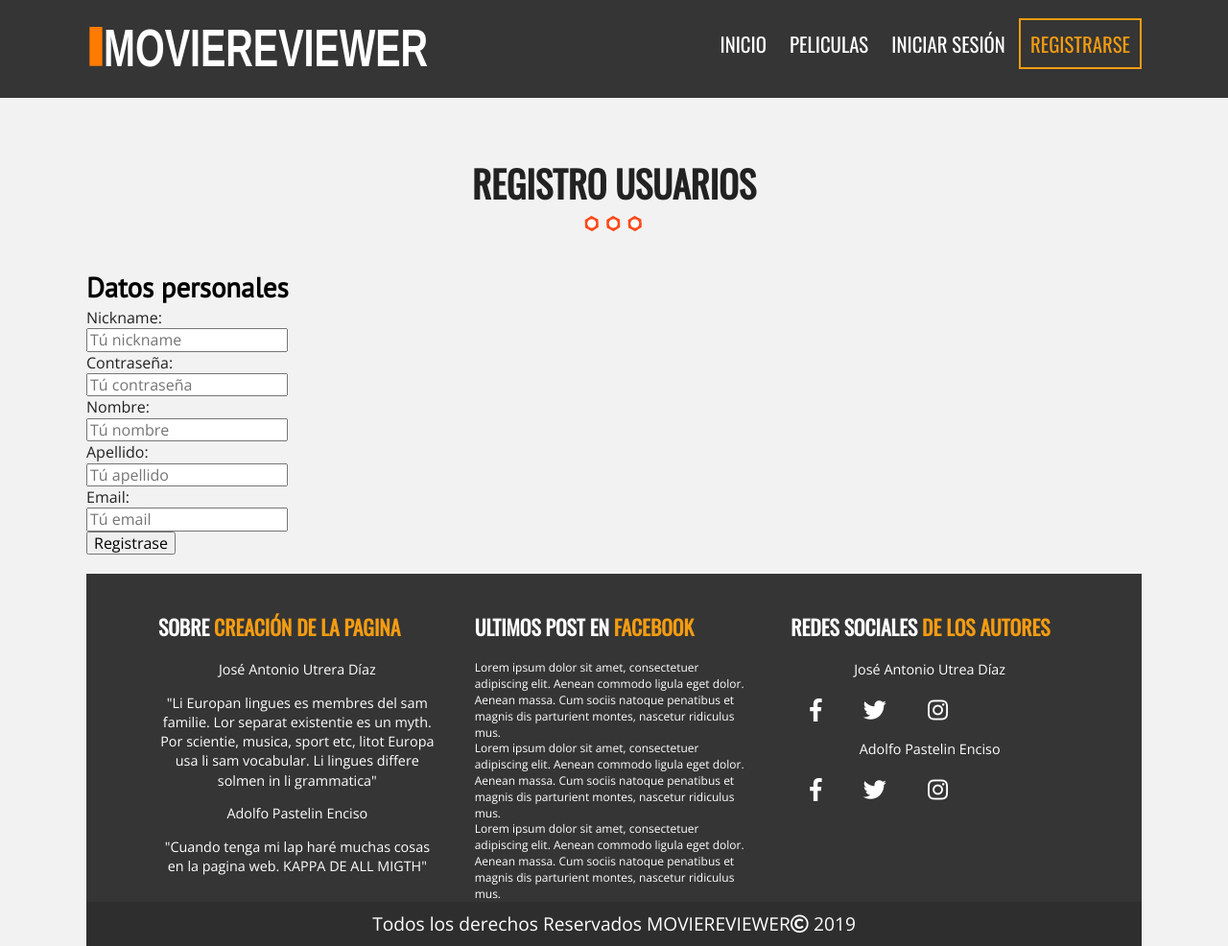
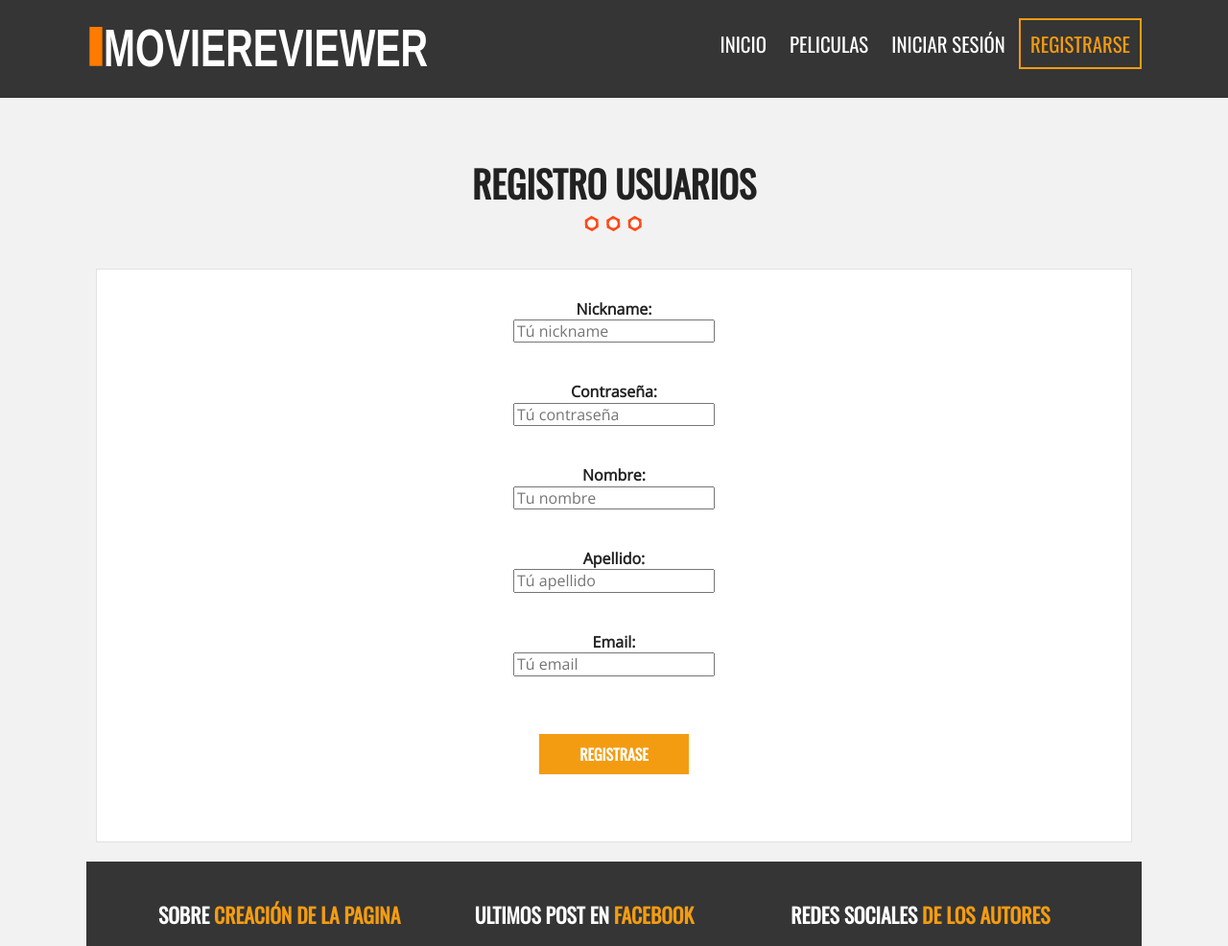
Before and after one commit to iHaxie/movie_reviewer, a PHP site: page /registro.html in a window 1280 px wide. Shown: the part 561-1547 px from the top of the page at 96% size. Run offline with PHP 8.4, Linux system fonts and the light colour scheme; some libraries are stand-ins or nearby versions.

Commit message:
Regis Usuario HTML5, CSS, JQUERY NAV VIDEO

```diff
--- a/css/main.css
+++ b/css/main.css
@@ -203,6 +203,16 @@ textarea {
    }
    .float-right {
        float: right;
+   }
+   .button.hollow {
+       background-color: #F39C12;
+       color:  white;
+       border-color: transparent;
+   }
+
+   .button.hollow:hover {
+       background-color: rgb(204, 95, 7);
+       transition: all .5s ease;
    }
 
    ul {
@@ -416,7 +426,9 @@ textarea {
             width: 70%;
         }
     }
-
+    div.ocultar {
+        display: none;
+    }
     @media only screen and (min-width:992px){
         div.sobre-autores {
             width: 50%;
@@ -454,21 +466,20 @@ textarea {
     }
 
     nav.menu-sobre a i,
-    div.detalle-autores i {
+    div.detalle-autores i, div.detalle-comentario i, div.detalle-calificaciones i {
         color:#F39C12;
         font-size: 1.4em;
         margin-right: 10px;
     }
 
     /** detalle del contenido **/
-
-    div.detalle-autores {
+    div.detalle-autores, div.detalle-comentario, div.detalle-calificaciones {
         margin-top:20px;
         border-bottom: 1px solid black;
         padding: 0px 20px;
     }
 
-    div.detalle-autores:nth-child(2){
+    div.detalle-autores:nth-child(2), div.detalle-comentario:nth-child(2), div.detalle-calificaciones:nth-child(2) {
         border: none;
     }
 
@@ -476,7 +487,18 @@ textarea {
         margin-bottom:20px;
         font-size: 15px;
     }
+    /** Detelle comentarios **/
+    div.detalle-comentario p {
+        font-style: italic  ;
+        font-weight: bold;
+        text-align: justify;
+    }
 
+    div.detalle-calificaciones p {
+        font-style: italic  ;
+        font-weight: bold;
+        text-align: justify;
+    }
     /** Peliculas **/
 
     ul.most-movies li, ul.less-movies li{
@@ -578,6 +600,64 @@ textarea {
         margin: 0;
         text-align: center;
     }
+
+    /** INTERENAS **/
+
+    /*REGISTRO*/
+
+    form.registro h3 {
+        text-align: center;
+        text-transform: uppercase;
+        margin: 20px 0 0 0;
+    }
+
+    form.registro label {
+        margin-bottom: 5px;
+        font-weight: bold;
+
+    }
+
+    div.caja {
+        background-color: white;
+        border: 1px solid #e1e1e1;
+        padding: 10px;
+        margin: 10px;
+    }
+
+    div.campo {
+        padding: 20px;
+        text-align: center;
+    }
+
+    @media only screen and (min-width: 768px){
+        div.campo {
+            padding: 20px;
+            text-align: center;
+        }
+
+    }
+    #error{
+        clear: both;
+        padding: 20px;
+        text-align: center;
+    }
+
+    input:valid {
+        background-color: #BBFFF0;
+      }
+
+    .check-ok {
+        color: lime;
+      }
+
+      input:invalid ~ .check-ok {
+        display: none;
+      }
+
+      input:valid ~ .check-ok {
+        display: inline;
+      }
+
  /* ==========================================================================
    Helper classes
    ========================================================================== */
--- a/js/main.js
+++ b/js/main.js
@@ -0,0 +1,35 @@
+(function(){
+    "use strict";
+
+    document.addEventListener('DOMContentLoaded', function(){
+
+    // Campos de usuario
+
+    var nickname   = document.getElementById('nickname');
+    var contraseña = document.getElementById('contraseña');
+    var nombre     = document.getElementById('nombre');
+    var apellido   = document.getElementById('apellido');
+    var email      = document.getElementById('email');
+
+    // Botones y divs
+    var errorDiv    = document.getElementById('error');
+    var btnRegistra = document.getElementById('btnRegistra');
+
+    // Sección EventListener
+
+    // Sección de funciones
+        });// DOM CONTENT  LOADED
+})();
+
+
+$(function() {
+    $('.sobre-autores .info-autores:first').show();
+    $('.menu-sobre a').on('click', function() {
+        $('.ocultar').hide();
+
+        var enlace = $(this).attr('href');
+        $(enlace).fadeIn(1000);
+
+        return false;
+    })
+});
--- a/registro.html
+++ b/registro.html
@@ -14,12 +14,13 @@
   <link rel="stylesheet" href="css/normalize.css">
   <link rel="stylesheey" href="css/all.min.css">
   <link rel="stylesheet" href="css/fontawesome.min.css">
+  <link href="//maxcdn.bootstrapcdn.com/font-awesome/4.2.0/css/font-awesome.min.css" rel="stylesheet">
 
   <link rel="stylesheet" href="https://use.fontawesome.com/releases/v5.7.0/css/all.css"
   ="sha384-lZN37f5QGtY3VHgisS14W3ExzMWZxybE1SJSEsQp9S+oqd12jhcu+A56Ebc1zFSJ" crossorigin="anonymous">
   <link href="https://fonts.googleapis.com/css?family=Open+Sans|Oswald|PT+Sans" rel="stylesheet">
   <link rel="stylesheet" href="css/main.css">
-
+  <script type="text/javascript" src="/js/main.js"></script>
   <meta name="theme-color" content="#fafafa">
 </head>
 <body>
@@ -66,33 +67,42 @@
         </div><!-- Contenedor -->
       </div><!-- Barra de navegación -->
 
-      <section class="seccion contenedor">
+      <section class="seccion contenedor clear">
         <h2> REGISTRO USUARIOS</h2>
           <form id="registro" class="registro" action="index.html" method="post">
             <div id="datos_usuario" class="registro caja clearfix">
-                <h3>Datos personales</h3>
                 <div class="campo">
                 <label for="nickname">Nickname: </label><br>
-                <input type="text" id="nickname" name="nickname" placeholder="Tú nickname">
+                <input type="text" id="nickname" name="nickname" placeholder="Tú nickname"
+                pattern="[a-zA-ZàáâäãåąčćęèéêëėįìíîïłńòóôöõøùúûüųūÿýżźñçčšžÀÁÂÄÃÅĄĆČĖĘÈÉÊËÌÍÎÏĮŁŃÒÓÔÖÕØÙÚÛÜŲŪŸÝŻŹÑßÇŒÆČŠŽ∂ð ,.'-]{2,48}" required/>
+                <i class="fa fa-check check-ok"></i>
               </div>
               <div class="campo">
                 <label for="contraseña">Contraseña: </label><br>
-                <input type="text" id="contraseña" name="contraseña" placeholder="Tú contraseña">
+                <input type="password" id="contraseña" name="contraseña" placeholder="Tú contraseña"
+                pattern="[A-Za-z0-9!?-]{8,12}" required/>
+                <i class="fa fa-check check-ok"></i>
               </div>
               <div class="campo">
                 <label for="nombre">Nombre: </label><br>
-                <input type="text" id="nombre" name="nombre" placeholder="Tú nombre">
-              </div>
+                <input type="text" name="nombre" id="nombre" placeholder="Tu nombre"
+                 pattern="[a-zA-ZàáâäãåąčćęèéêëėįìíîïłńòóôöõøùúûüųūÿýżźñçčšžÀÁÂÄÃÅĄĆČĖĘÈÉÊËÌÍÎÏĮŁŃÒÓÔÖÕØÙÚÛÜŲŪŸÝŻŹÑßÇŒÆČŠŽ∂ð ,.'-]{2,48}" required/>
+                 <i class="fa fa-check check-ok"></i>
+                </div>
               <div class="campo">
                 <label for="apellido">Apellido: </label><br>
-                <input type="text" id="apellido" name="apellido" placeholder="Tú apellido">
+                <input type="text" id="apellido" name="apellido" placeholder="Tú apellido"
+                 pattern="[a-zA-ZàáâäãåąčćęèéêëėįìíîïłńòóôöõøùúûüųūÿýżźñçčšžÀÁÂÄÃÅĄĆČĖĘÈÉÊËÌÍÎÏĮŁŃÒÓÔÖÕØÙÚÛÜŲŪŸÝŻŹÑßÇŒÆČŠŽ∂ð ,.'-]{2,64}" required/>
+                <i class="fa fa-check check-ok"></i>
               </div>
               <div class="campo">
                 <label for="email">Email: </label><br>
-                <input type="text" id="email" name="email" placeholder="Tú email">
+                <input type="email" id="email" name="email" placeholder="Tú email"
+                pattern="^[a-z0-9!#$%&'*+/=?^_`{|}~-]+(?:\.[a-z0-9!#$%&'*+/=?^_`{|}~-]+)*@(?:[a-z0-9](?:[a-z0-9-]*[a-z0-9])?\.)+[a-z0-9](?:[a-z0-9-]*[a-z0-9])?$" required/>
+                <i class="fa fa-check check-ok"></i>
               </div>
               <div class="campo">
-                <input type="button" id="btnRegistra" value="Registrase">
+                <input type="submit" id="btnRegistra" class="button hollow" value="Registrase">
               </div>
               <div id="error"></div>
             </div>  <!--.Datos Usuarios -->
```
Also changed, not shown: index.html (+42 -6 lines).
